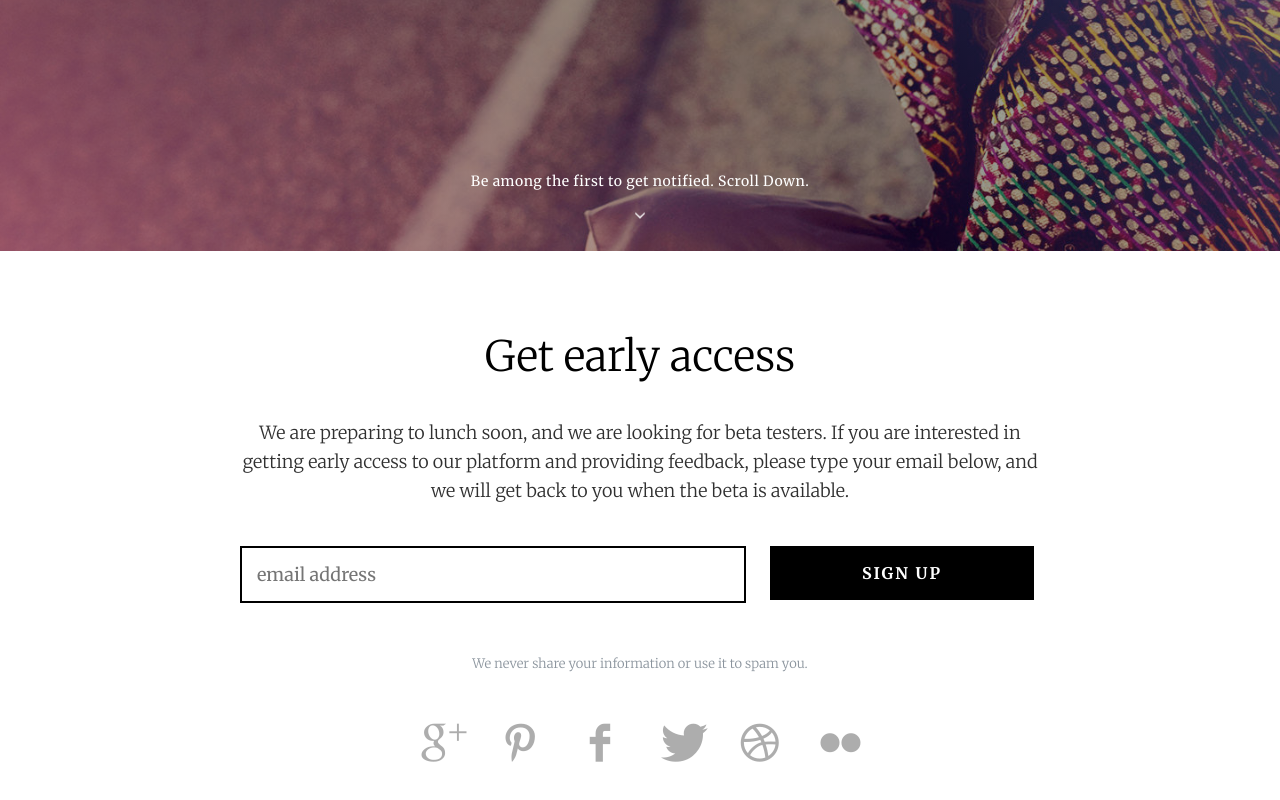
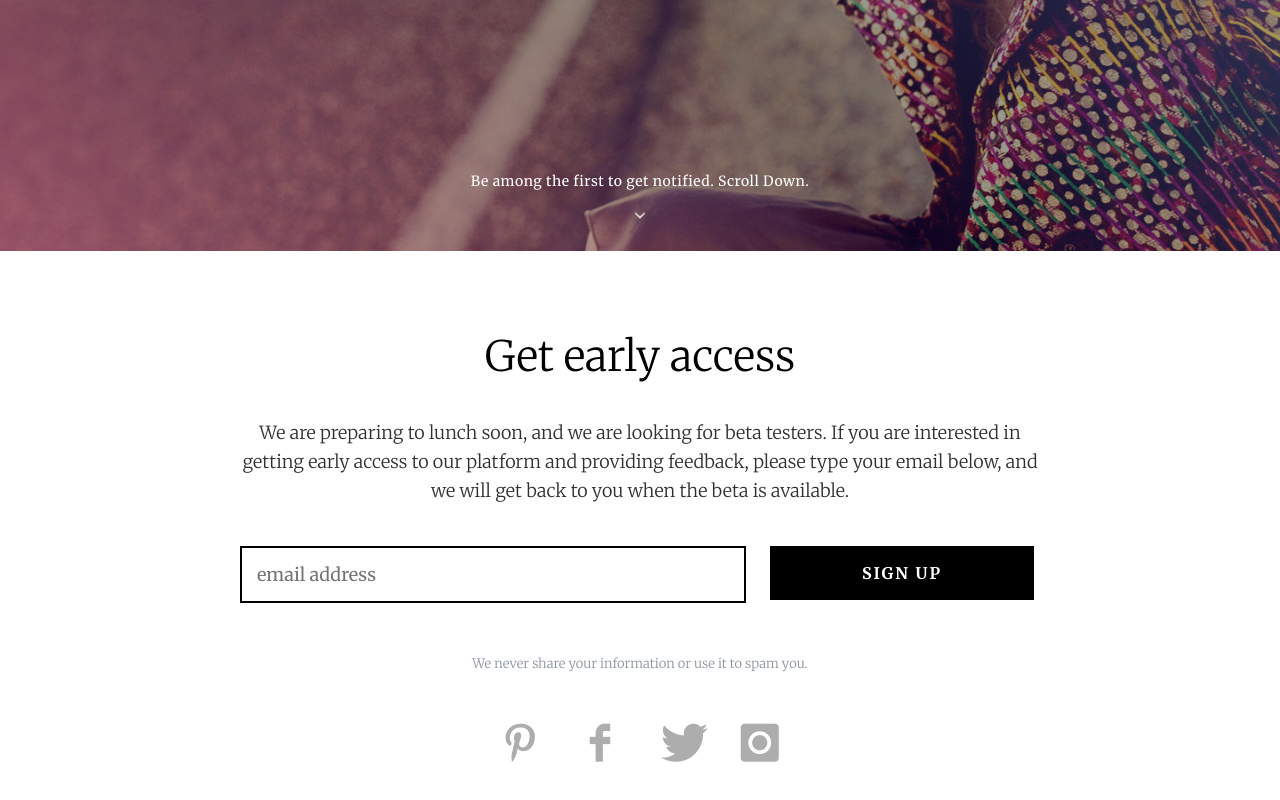
Before and after one commit to mymuselab/mymuselab.github.io, a plain HTML site: page index.html in a window 1280 px wide. Shown: the part 549-1349 px from the top of the page. Drawn offline with nearby package versions, Linux system fonts and the light colour scheme.

Commit message:
Adding social media

```diff
--- a/index.html
+++ b/index.html
@@ -117,12 +117,10 @@
 
                     <p class="caption">We never share your information or use it to spam you.</p>
 
-                    <a href="#"><i class="icon-gplus"></i></a>
-                    <a href="#"><i class="icon-pinterest"></i></a>
-                    <a href="#"><i class="icon-facebook"></i></a>
-                    <a href="#"><i class="icon-twitter"></i></a>
-                    <a href="#"><i class="icon-dribbble"></i></a>
-                    <a href="#"><i class="icon-flickr"></i></a>
+                    <a href="http://www.pinterest.com/muselab"><i class="icon-pinterest"></i></a>
+                    <a href="https://www.facebook.com/pages/MuseLab/530436743722669"><i class="icon-facebook"></i></a>
+                    <a href="https://twitter.com/mymuselab"><i class="icon-twitter"></i></a>
+                    <a href="http://instagram.com/mymuselab"><i class="icon-instagram"></i></a>
 
             </div><!-- End of Content -->
 
```
